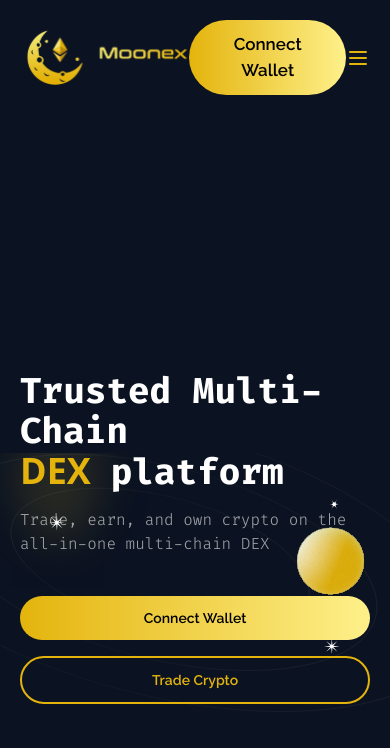
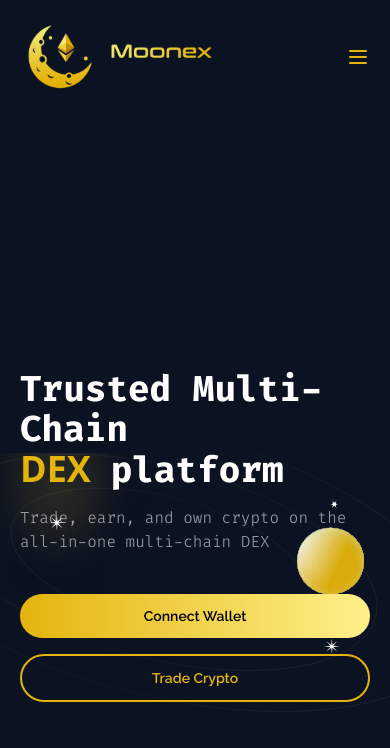
Before and after one commit to SANJOY-PAUL-0981/InternShip, a React (Vite) app: page / in a window 390 px wide. Shown: the top 748 px of the page. Built offline with nearby package versions, Linux system fonts and the light colour scheme.

Commit message:
responsive done

```diff
--- a/src/components/Navbar.jsx
+++ b/src/components/Navbar.jsx
@@ -1,14 +1,19 @@
+import React, { useState } from "react";
 import logo from "../assets/logo.svg";
 
 function Navbar() {
+  const [isMobileMenuOpen, setIsMobileMenuOpen] = useState(false);
+
   return (
-    <div className="flex items-center font-fontRal font-bold justify-between px-5 py-5 md:px-10 lg:px-20">
+    <nav>
+      <div className="flex items-center justify-between px-5 py-5 md:px-10 lg:px-20">
+
         <div className="cursor-pointer">
           <img src={logo} alt="logo" />
         </div>
 
-      {/* Navbar Menu */}
-      <ul className="hidden md:flex gap-20">
+        {/* Desktop Navbar Menu */}
+        <ul className="hidden md:flex gap-10 font-fontRal font-bold">
           <li className="cursor-pointer hover:text-[#E4B40D]">Home</li>
           <li className="cursor-pointer hover:text-[#E4B40D]">About Us</li>
           <li className="cursor-pointer hover:text-[#E4B40D]">Roadmap</li>
@@ -16,21 +21,45 @@ function Navbar() {
           <li className="cursor-pointer hover:text-[#E4B40D]">Contact Us</li>
         </ul>
 
-      {/* Connect Wallet Button */}
-      <button className="px-6 py-3 rounded-full text-black font-semibold bg-gradient-to-r from-[#E4B40D] to-yellow-200 text-[17px] transition-all duration-300 ease-in-out transform hover:scale-105 hover:shadow-lg hover:bg-yellow-300">
+
+        <button className="hidden md:block px-6 py-3 rounded-full text-black font-semibold bg-gradient-to-r from-[#E4B40D] to-yellow-200 text-[17px] transition-all duration-300 ease-in-out transform hover:scale-105 hover:shadow-lg hover:bg-yellow-300">
           Connect Wallet
         </button>
 
         {/* Mobile Menu Button */}
         <div className="md:hidden flex items-center">
-        <button className="text-[#E4B40D] focus:outline-none">
+          <button
+            className="text-[#E4B40D] focus:outline-none"
+            onClick={() => setIsMobileMenuOpen(!isMobileMenuOpen)}
+          >
             <svg xmlns="http://www.w3.org/2000/svg" className="h-6 w-6" fill="none" viewBox="0 0 24 24" stroke="currentColor">
               <path strokeLinecap="round" strokeLinejoin="round" strokeWidth="2" d="M4 6h16M4 12h16M4 18h16"></path>
             </svg>
           </button>
         </div>
       </div>
+
+      {/* Mobile Menu */}
+      <div
+        className={`md:hidden overflow-hidden transition-[max-height] duration-500 ease-in-out ${
+          isMobileMenuOpen ? "max-h-screen" : "max-h-0"
+        }`}
+      >
+        <div className="py-5 px-5 opacity-100 transition-opacity duration-500 ease-in-out">
+          <ul className="space-y-4 font-fontRal font-bold">
+            <li className="cursor-pointer hover:text-[#E4B40D]">Home</li>
+            <li className="cursor-pointer hover:text-[#E4B40D]">About Us</li>
+            <li className="cursor-pointer hover:text-[#E4B40D]">Roadmap</li>
+            <li className="cursor-pointer hover:text-[#E4B40D]">FAQs</li>
+            <li className="cursor-pointer hover:text-[#E4B40D]">Contact Us</li>
+          </ul>
+          <button className="w-full mt-5 px-6 py-3 rounded-full text-black font-semibold bg-gradient-to-r from-[#E4B40D] to-yellow-200 text-[17px] transition-all duration-300 ease-in-out transform hover:scale-105 hover:shadow-lg hover:bg-yellow-300">
+            Connect Wallet
+          </button>
+        </div>
+      </div>
+    </nav>
   );
-};
+}
 
 export default Navbar;
```
Lines whose indentation alone changed are shown as unchanged.
